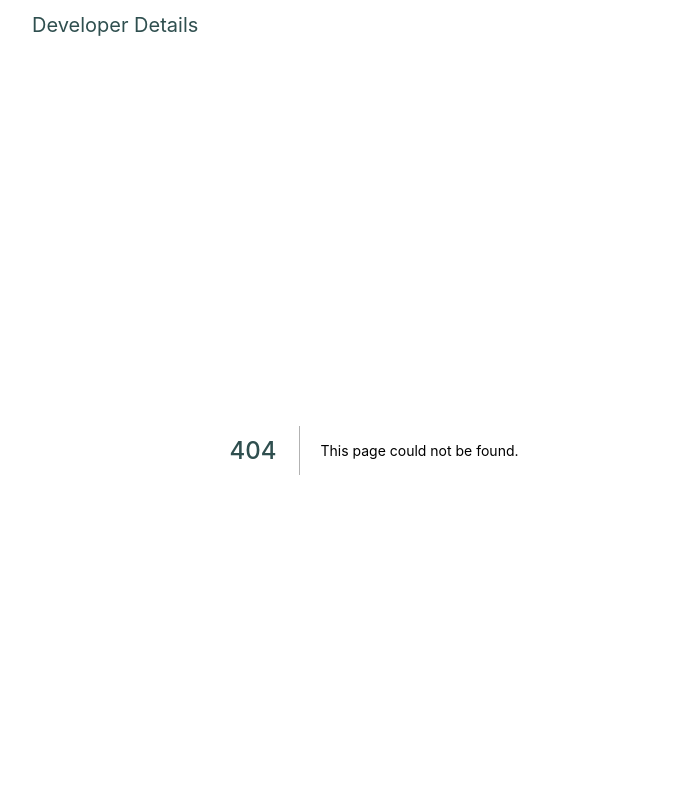
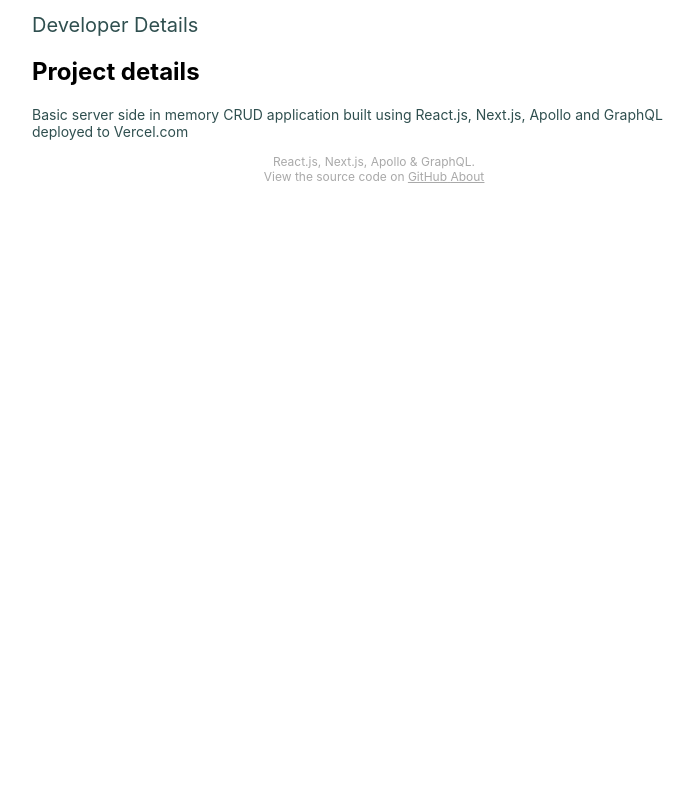
Before and after one commit to joeburton/nextjs-crud-application, a Next.js app: page /about in a window 1280 px wide. Before the commit this address had no page. Shown: the top 800 px of the page, without its empty margins (266-955 px from the left). Built offline with nearby package versions, Linux system fonts and the light colour scheme.

Commit message:
adding cypress tests

```diff
--- a/components/Layout/Layout.tsx
+++ b/components/Layout/Layout.tsx
@@ -1,3 +1,5 @@
+import Link from 'next/link';
+
 import styles from './Layout.module.css';
 
 const Layout = ({ children }) => {
@@ -22,7 +24,10 @@
               href='https://github.com/joeburton/nextjs-crud-application'
               target='_blank'
             >
-              GitHub
+              GitHub{' '}
+              <Link href='/about'>
+                <a>About</a>
+              </Link>
             </a>
           </p>
         </footer>
--- /dev/null
+++ b/pages/about.tsx
@@ -0,0 +1,7 @@
+export default function About() {
+  return (
+    <div>
+      <h2>Project details</h2>
+    </div>
+  );
+}
```
